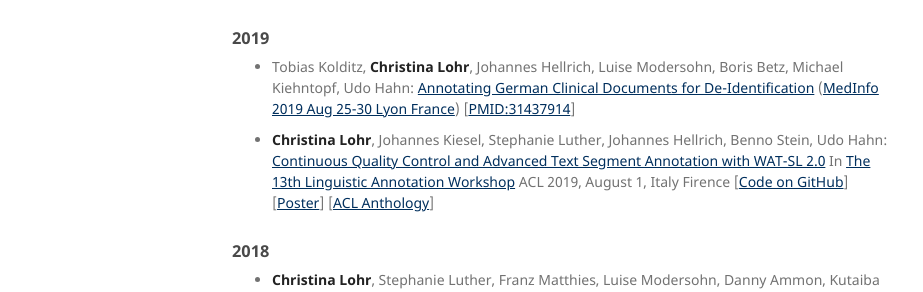
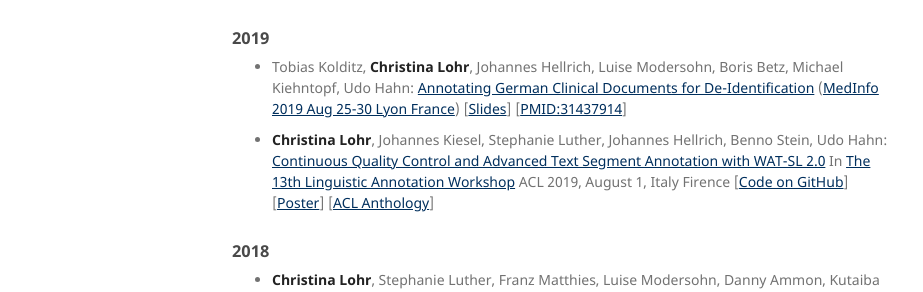
Before and after one commit to JULIELab/JULIELab.github.io, a Jekyll site: the page built from Staff/Lohr/index.md, in a window 1280 px wide. Shown: the part 935-1227 px from the top of the page, without its empty margins (178-1101 px from the left). Built offline with Jekyll 4.4.1, drawn with Linux system fonts in a browser that asks for light colours; our own code applies the rules of GitHub Pages for plain Markdown files.

Commit message:
Update Christinas Page and MedInfo Slides.

```diff
--- a/Staff/Lohr/index.md
+++ b/Staff/Lohr/index.md
@@ -31,7 +31,7 @@
 
 ### 2019
 
-* Tobias Kolditz, **Christina Lohr**, Johannes Hellrich, Luise Modersohn, Boris Betz, Michael Kiehntopf, Udo Hahn: [Annotating German Clinical Documents for De-Identification](http://ebooks.iospress.nl/volumearticle/51977) ([MedInfo 2019 Aug 25-30 Lyon France](https://medinfo-lyon.org/)) [[PMID:31437914](https://www.ncbi.nlm.nih.gov/pubmed/31437914)]
+* Tobias Kolditz, **Christina Lohr**, Johannes Hellrich, Luise Modersohn, Boris Betz, Michael Kiehntopf, Udo Hahn: [Annotating German Clinical Documents for De-Identification](http://ebooks.iospress.nl/volumearticle/51977) ([MedInfo 2019 Aug 25-30 Lyon France](https://medinfo-lyon.org/)) [[Slides](/downloads/publications/slides/lohr-2019-medinfo-de-id-slides.pdf)] [[PMID:31437914](https://www.ncbi.nlm.nih.gov/pubmed/31437914)]
 
 * **Christina Lohr**, Johannes Kiesel, Stephanie Luther, Johannes Hellrich, Benno Stein, Udo Hahn: [Continuous Quality Control and Advanced Text Segment Annotation with WAT-SL 2.0](https://www.aclweb.org/anthology/W19-4025) In [The 13th Linguistic Annotation Workshop](https://sigann.github.io/LAW-XIII-2019/) ACL 2019, August 1, Italy Firence [[Code on GitHub](https://github.com/webis-de/wat)] [[Poster](/downloads/publications/posters/Poster_ACL_LAW_2019_WATSL.pdf)] [[ACL Anthology](https://aclweb.org/anthology/papers/W/W19/W19-4025/)]
 
```
Also changed, not shown: 1 other file.
